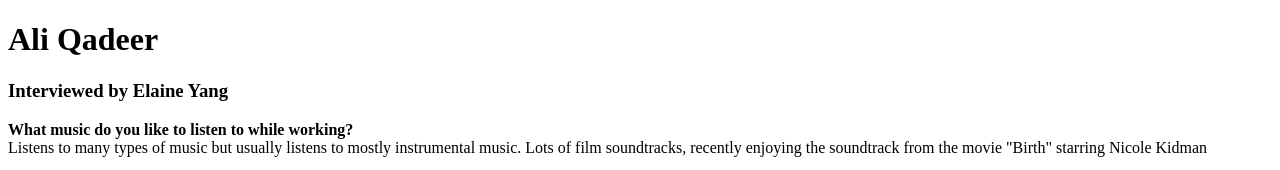
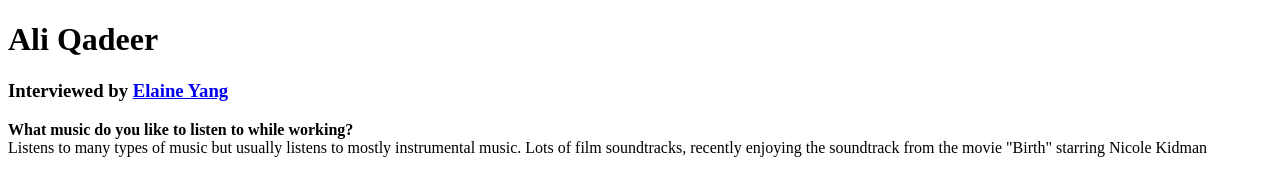
Before and after one commit to 1elaine23/GD2, a plain HTML site: page index.html in a window 1280 px wide. Shown: the top 170 px of the page. Drawn offline with Linux system fonts and the light colour scheme.

Commit message:
Update index.html

```diff
--- a/index.html
+++ b/index.html
@@ -1,6 +1,6 @@
 <!DOCTYPE html>
 
-<!-- url for the live site: https://1elaine23.github.io/GD2/interview.html -->
+<!-- url for the live site: https://1elaine23.github.io/GD2/ -->
 <html>
     <head>
         <title>Interview - Ali Qadeer - 2026</title>
@@ -8,7 +8,7 @@
     <body>
         <h1>Ali Qadeer</h1>
 
-        <h3>Interviewed by Elaine Yang</h3>
+        <h3>Interviewed by <a href="https://alisq.github.io/GD22026" target = "_blank">Elaine Yang</a> </h3>
 
         <p>
             <strong>What music do you like to listen to while working?</strong>
```
